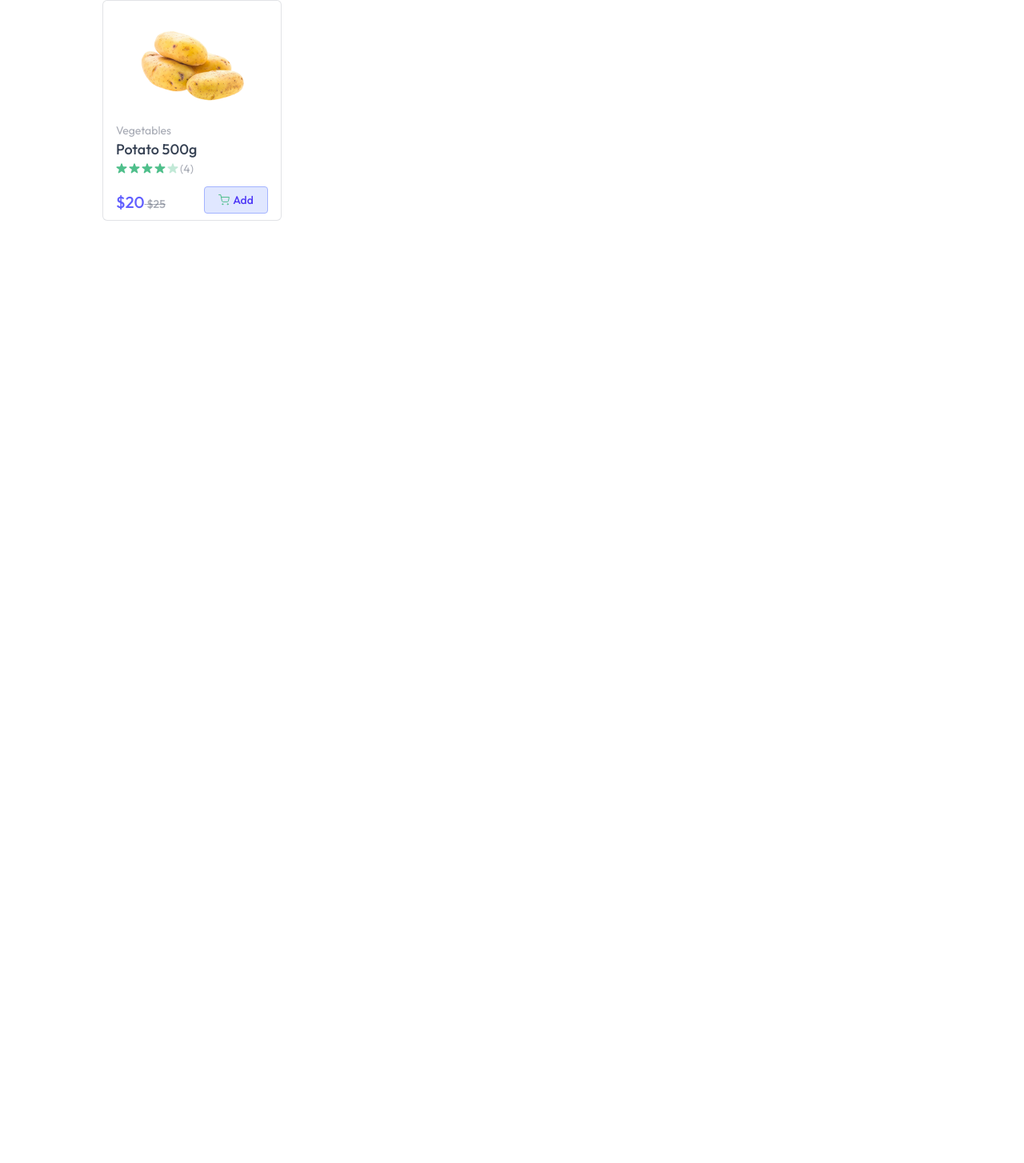
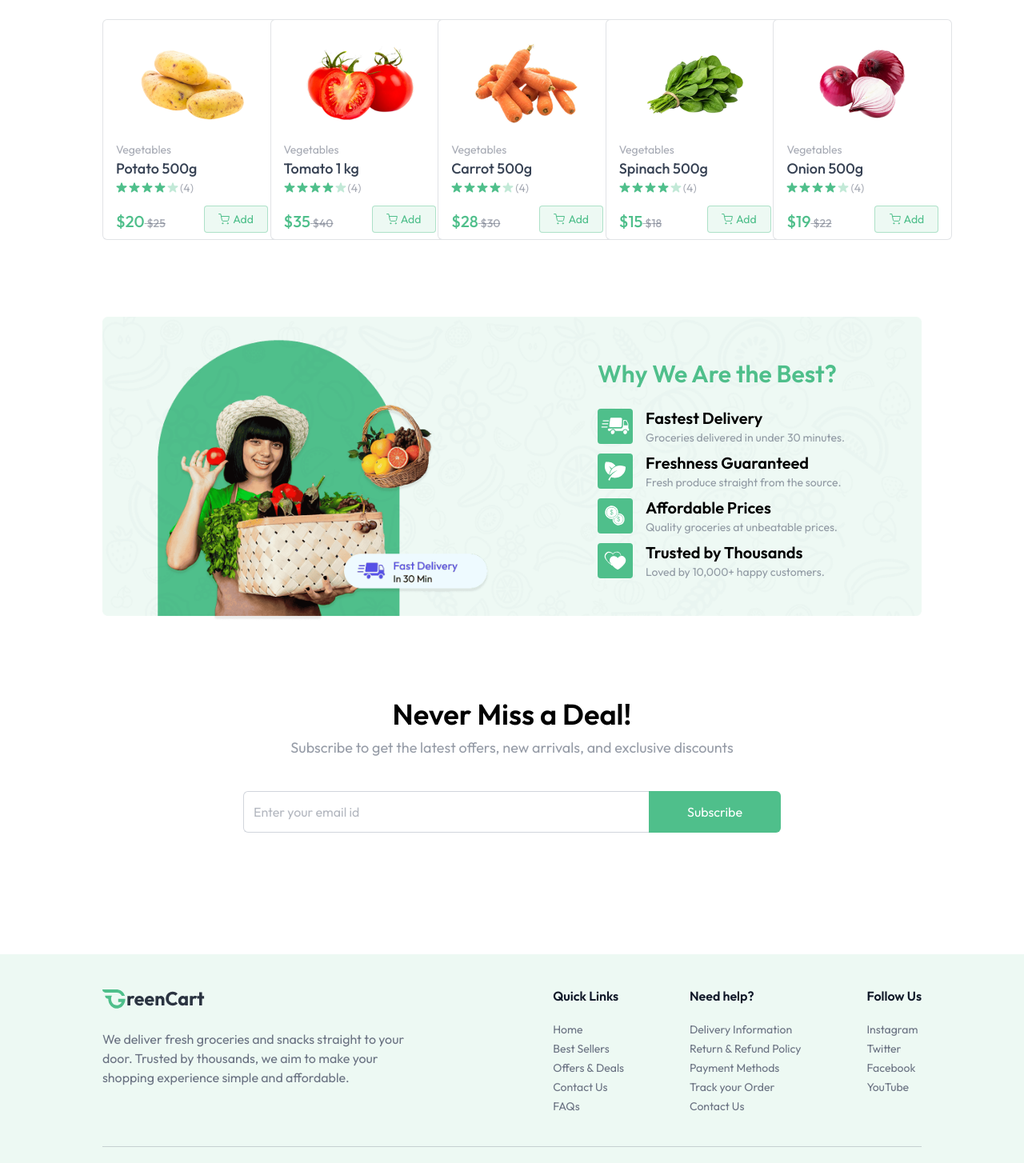
Before and after one commit to salbatti/Grocery_greenCart, a React (Vite) app: page / in a window 1280 px wide. Shown: the part 898-2352 px from the top of the page at 80% size. Before the commit the page ends 1174 px from the top, so only its background shows below. Built offline with nearby package versions, Linux system fonts and the light colour scheme.

Commit message:
"5 Add to Car, Newslettert,Login Updates "

```diff
--- a/src/App.jsx
+++ b/src/App.jsx
@@ -4,18 +4,24 @@ import MainBanner from './components/MainBanner'
 import { Route, Routes, useLocation } from 'react-router-dom'
 import Home from './pages/Home'
 import { Toaster } from 'react-hot-toast'
+import Footer from './components/Footer'
+import { useAppContext } from './context/AppContent'
+import Login from './components/Login'
 
 const App = () => {
   const isSellerPath = useLocation().pathname.includes("seller");
+  const {showUserLogin}= useAppContext()
   return (
     <div>
       {isSellerPath ? null : <NavBar />}
+      {showUserLogin? <Login/>:null}
       <Toaster/>
       <div className={`${isSellerPath ? '' : 'px-6 md:px-16 lg:px-24 xl:px-32'}`}>
         <Routes>
           <Route path='/' element={<Home />} />
         </Routes>
       </div>
+       {isSellerPath ? null : <Footer />}
     </div>
   )
 }
--- a/src/components/BestSeller.jsx
+++ b/src/components/BestSeller.jsx
@@ -3,13 +3,20 @@ import ProductCard from './ProductCard'
 import { useAppContext } from '../context/AppContent';
 
 const BestSeller = () => {
-    const {products} = useAppContext();
+  const { products } = useAppContext();
   return (
     <div className='mt-16'>
-        <p className='text-2xl md:text-3xl font-medium'>Best Sellers</p>
-        <div>
-            <ProductCard product={products[0]}/>
-        </div>
+      <p className='text-2xl md:text-3xl font-medium'>Best Sellers</p>
+      <div className='  grid grid-cols-1
+        sm:grid-cols-2
+        md:grid-cols-4
+        lg:grid-cols-5
+        gap-2 sm:gap-4 md:gap-5 lg:gap-6
+        mt-6'>
+        {products.filter((products) => products.inStock).slice(0, 5).map((products, index) => (
+          <ProductCard product={products} />
+        ))}
+      </div>
     </div>
   )
 }
--- /dev/null
+++ b/src/components/BottomBanner.jsx
@@ -0,0 +1,53 @@
+import React from 'react'
+import { assets, features } from '../assets/assets'
+
+const BottomBanner = () => {
+    return (
+        <div className="relative mt-24">
+            <img
+                src={assets.bottom_banner_image}
+                alt="banner"
+                className="w-full hidden md:block"
+            />
+            <img
+                src={assets.bottom_banner_image_sm}
+                alt="banner"
+                className="w-full md:hidden"
+            />
+
+            <div className="absolute inset-0 flex flex-col items-center md:items-end md:justify-center pt-16 md:pt-0 md:pr-24">
+                <div>
+                    <h1 className="text-2xl md:text-3xl font-semibold text-primary mb-6">
+                        Why We Are the Best?
+                    </h1>
+
+                    {features.map((feature, index) => (
+                        <div
+                            key={index}
+                            className="flex items-center gap-4 mt-2"
+                        >
+                            <img
+                                src={feature.icon}
+                                alt={feature.title}
+                                className="w-9 md:w-11"
+                            />
+
+                            <div>
+                                <h3 className="text-lg md:text-xl font-semibold">
+                                    {feature.title}
+                                </h3>
+
+                                <p className="text-gray-500/70 text-xs md:text-sm">
+                                    {feature.description}
+                                </p>
+                            </div>
+                        </div>
+                    ))}
+                </div>
+
+            </div>
+        </div>
+    )
+}
+
+export default BottomBanner
--- /dev/null
+++ b/src/components/Footer.jsx
@@ -0,0 +1,35 @@
+import { assets, footerLinks } from "../assets/assets";
+
+const Footer = () => {
+
+
+    return (
+        <div className="px-6 md:px-16 lg:px-24 xl:px-32 mt-24 bg-primary/10">
+            <div className="flex flex-col md:flex-row items-start justify-between gap-10 py-10 border-b border-gray-500/30 text-gray-500">
+                <div>
+                    <img className="w-34 md:w-32" src={assets.logo} alt="dummyLogoColored" />
+                    <p className="max-w-[410px] mt-6">We deliver fresh groceries and snacks straight to your door. Trusted by thousands, we aim to make your shopping experience simple and affordable.</p>
+                </div>
+                <div className="flex flex-wrap justify-between w-full md:w-[45%] gap-5">
+                    {footerLinks.map((section, index) => (
+                        <div key={index}>
+                            <h3 className="font-semibold text-base text-gray-900 md:mb-5 mb-2">{section.title}</h3>
+                            <ul className="text-sm space-y-1">
+                                {section.links.map((link, i) => (
+                                    <li key={i}>
+                                        <a href={link.url} className="hover:underline transition">{link.text}</a>
+                                    </li>
+                                ))}
+                            </ul>
+                        </div>
+                    ))}
+                </div>
+            </div>
+            <p className="py-4 text-center text-sm md:text-base text-gray-500/80 ">
+                Copyright {new Date().getFullYear()} © <a href="">GreenCart.dev</a> All Right Reserved.
+            </p>
+        </div>
+    );
+};
+
+export default Footer;
--- /dev/null
+++ b/src/components/Login.jsx
@@ -0,0 +1,62 @@
+import React, { useEffect } from "react";
+import { useAppContext } from "../context/AppContent";
+
+const Login = () => {
+    const [state, setState] = React.useState("login");
+    const [name, setName] = React.useState("");
+    const [email, setEmail] = React.useState("");
+    const [password, setPassword] = React.useState("");
+    const { user, setShowUserLogin, setUser } = useAppContext()
+
+
+    const onsubmitHandler = async (e) => {
+        e.preventDefault();
+
+        setUser({
+            email: "test@greatstack.dev",
+            name: "GreatStack"
+        })
+        setShowUserLogin(false);
+        console.log(user);
+
+    }
+
+    return (
+        <div onClick={() => setShowUserLogin(false)} className="fixed inset-0 z-30 flex items-center text-sm text-gray-600 bg-black/50">
+            <form onSubmit={onsubmitHandler} onClick={(e) => e.stopPropagation()} className="flex flex-col gap-4 m-auto items-start p-8 py-12 w-80 sm:w-[352px] text-gray-500 rounded-lg shadow-xl border border-gray-200 bg-white">
+                <p className="text-2xl font-medium m-auto">
+                    <span className="text-primary">User</span> {state === "login" ? "Login" : "Sign Up"}
+                </p>
+                {state === "register" && (
+                    <div className="w-full">
+                        <p>Name</p>
+                        <input onChange={(e) => setName(e.target.value)} value={name} placeholder="type here" className="border border-gray-200 rounded w-full p-2 mt-1 outline-primary" type="text" required />
+                    </div>
+                )}
+                <div className="w-full ">
+                    <p>Email</p>
+                    <input onChange={(e) => setEmail(e.target.value)} value={email} placeholder="type here" className="border border-gray-200 rounded w-full p-2 mt-1 outline-primary" type="email" required />
+                </div>
+                <div className="w-full ">
+                    <p>Password</p>
+                    <input onChange={(e) => setPassword(e.target.value)} value={password} placeholder="type here" className="border border-gray-200 rounded w-full p-2 mt-1 outline-primary" type="password" required />
+                </div>
+                {state === "register" ? (
+                    <p>
+                        Already have account? <span onClick={() => setState("login")} className="text-primary cursor-pointer">click here</span>
+                    </p>
+                ) : (
+                    <p>
+                        Create an account? <span onClick={() => setState("register")} className="text-primary cursor-pointer">click here</span>
+                    </p>
+                )}
+                <button className="bg-primary hover:bg-primary/80 transition-all text-white w-full py-2 rounded-md cursor-pointer">
+                    {state === "register" ? "Create Account" : "Login"}
+                </button>
+            </form>
+        </div>
+
+    );
+};
+
+export default Login;
--- /dev/null
+++ b/src/components/NewsLetter.jsx
@@ -0,0 +1,24 @@
+const NewsLetter = () => {
+
+    return (
+        <div className="flex flex-col items-center justify-center text-center space-y-2 mt-24 pb-14">
+            <h1 className="md:text-4xl text-2xl font-semibold">Never Miss a Deal!</h1>
+            <p className="md:text-lg text-gray-500/70 pb-8">
+                Subscribe to get the latest offers, new arrivals, and exclusive discounts
+            </p>
+            <form className="flex items-center justify-between max-w-2xl w-full md:h-13 h-12">
+                <input
+                    className="border border-gray-300 rounded-md h-full border-r-0 outline-none w-full rounded-r-none px-3 text-gray-500"
+                    type="text"
+                    placeholder="Enter your email id"
+                    required
+                />
+                <button type="submit" className="md:px-12 px-8 h-full text-white bg-primary hover:bg-primary-dull transition-all cursor-pointer rounded-md rounded-l-none">
+                    Subscribe
+                </button>
+            </form>
+        </div>
+    )
+}
+
+export default NewsLetter
--- a/src/components/ProductCard.jsx
+++ b/src/components/ProductCard.jsx
@@ -22,22 +22,22 @@ const ProductCard = ({product}) => {
                     <p>({4})</p>
                 </div>
                 <div className="flex items-end justify-between mt-3">
-                    <p className="md:text-xl text-base font-medium text-indigo-500">
+                    <p className="md:text-xl text-base font-medium text-primary">
                         {currency}${product.offerPrice}{""}<span className="text-gray-500/60 md:text-sm text-xs line-through"> {currency}${product.price}</span>
                     </p>
-                    <div className="text-indigo-500">
+                    <div onClick={(e)=>{e.stopPropagation();}} className="text-primary">
                         {!cartItems[product._id] ? (
-                            <button className="flex items-center justify-center gap-1 bg-indigo-100 border border-indigo-300 md:w-[80px] w-[64px] h-[34px] rounded text-indigo-600 font-medium" onClick={() => setCount(1)} >
+                            <button className="flex items-center justify-center gap-1 bg-primary/10 border border-primary/40 md:w-[80px] w-[64px] h-[34px] rounded cursor-pointer" onClick={() => addToCart(product._id)} >
                                <img src={assets.cart_icon} alt="cart_icon" />
                                 Add
                             </button>
                         ) : (
-                            <div className="flex items-center justify-center gap-2 md:w-20 w-16 h-[34px] bg-indigo-500/25 rounded select-none">
-                                <button onClick={() => setCount((prev) => Math.max(prev - 1, 0))} className="cursor-pointer text-md px-2 h-full" >
+                            <div className="flex items-center justify-center gap-2 md:w-20 w-16 h-[34px] bg-primary/25 rounded select-none">
+                                <button onClick={() =>{removeFromCart(product._id)} } className="cursor-pointer text-md px-2 h-full" >
                                     -
                                 </button>
                                 <span className="w-5 text-center">{cartItems[product._id]}</span>
-                                <button onClick={() => setCount((prev) => prev + 1)} className="cursor-pointer text-md px-2 h-full" >
+                                <button onClick={() => {addToCart(product._id)}} className="cursor-pointer text-md px-2 h-full" >
                                     +
                                 </button>
                             </div>
--- a/src/context/AppContent.jsx
+++ b/src/context/AppContent.jsx
@@ -19,7 +19,7 @@ export const AppContextProvider = ({ children }) => {
     }
 
     // Add product to Cart
-const addToCart = () => {
+const addToCart = (itemId) => {
     let cartData = structuredClone(cartItems);
 
     if (cartData[itemId]) {
@@ -56,6 +56,9 @@ const removeFromCart = (itemId) => {
     toast.success("Removed from Cart");
 };
 
+    useEffect(() => {
+        console.log("Updated user:", user);
+    }, [user]);
 
     useEffect(()=>{
         fetchProducts()
--- a/src/pages/Home.jsx
+++ b/src/pages/Home.jsx
@@ -2,6 +2,8 @@ import React from 'react'
 import MainBanner from '../components/MainBanner'
 import Categories from '../components/Categories'
 import BestSeller from '../components/BestSeller'
+import BottomBanner from '../components/BottomBanner'
+import NewsLetter from '../components/NewsLetter'
 
 const Home = () => {
   return (
@@ -9,6 +11,9 @@ const Home = () => {
         <MainBanner/>
         <Categories/>
         <BestSeller/>
+        <BottomBanner/>
+        <NewsLetter/>
+
     </div>
   )
 }
```
